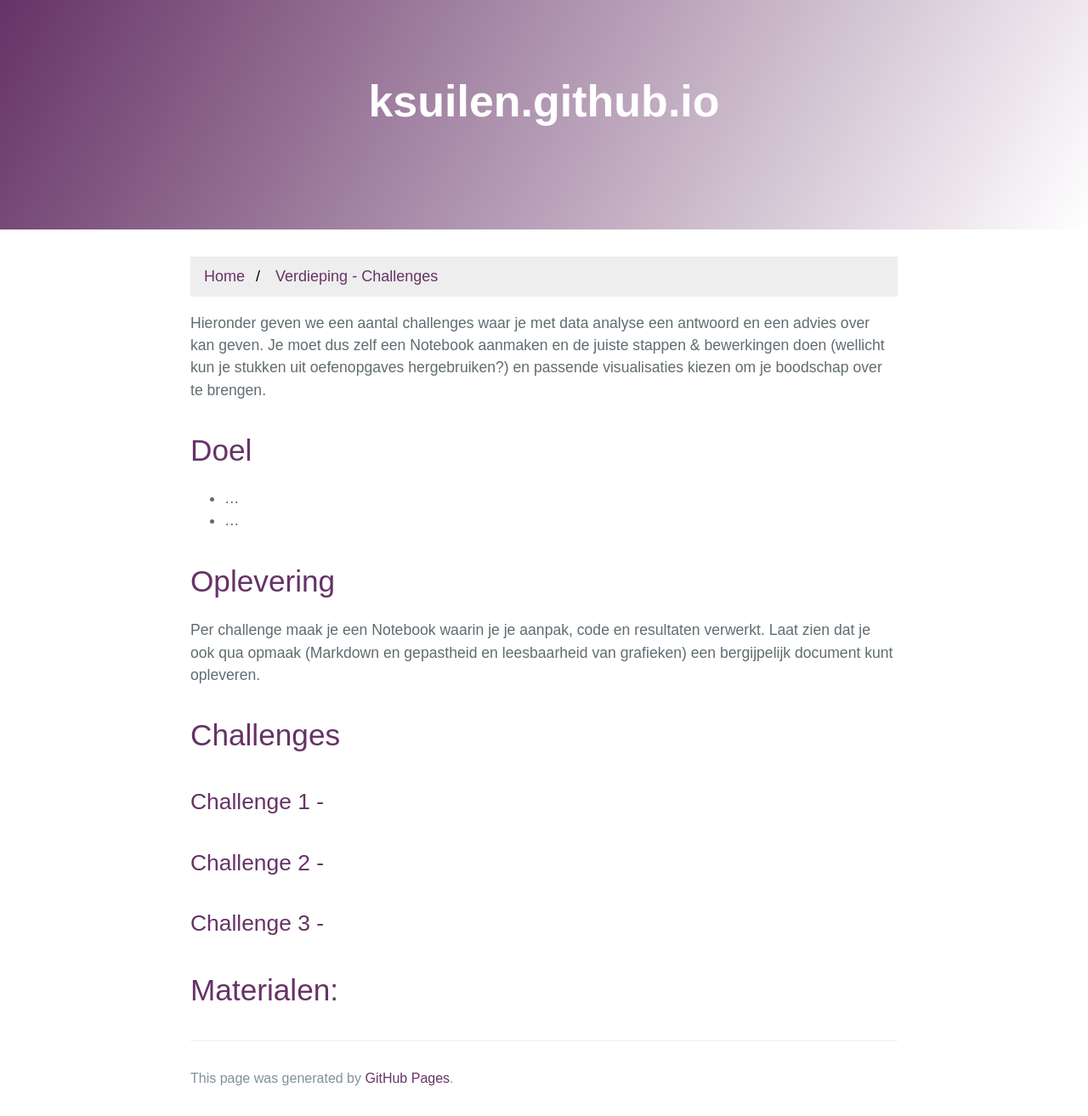
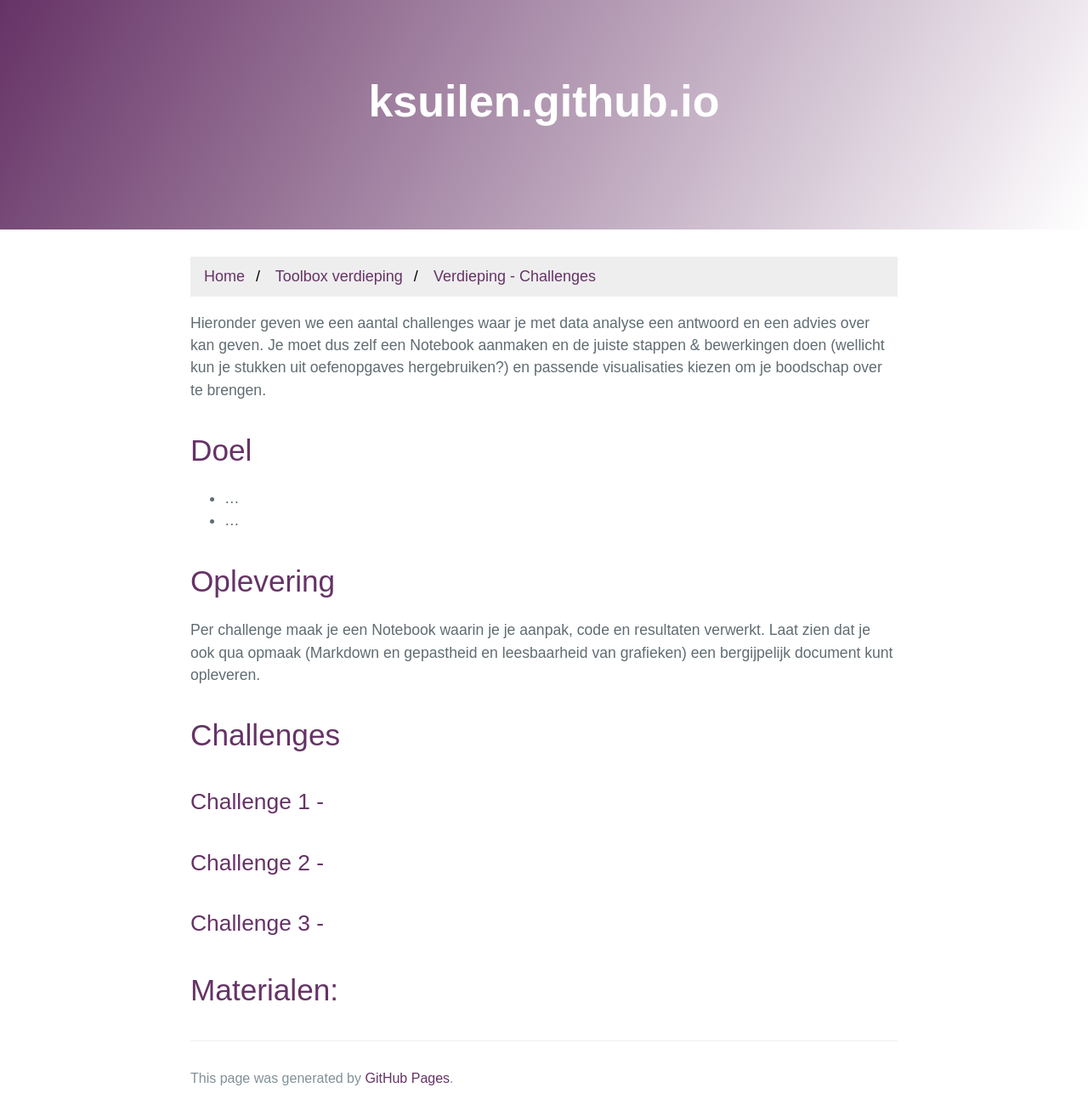
Before and after one commit to ksuilen/ksuilen.github.io, a Jekyll site: the page built from challenges_verdieping.md, in a window 1280 px wide. Shown: the whole page at 85% size. Built offline with Jekyll 4.4.1, drawn with Linux system fonts in a browser that asks for light colours; our own code applies the rules of GitHub Pages for plain Markdown files; the repository's description, which GitHub fills in, is left out.

Commit message:
Breadcrumb voor toolbox verdieping categorie toegevoegd.

```diff
--- a/_data/breadcrumbs.yaml
+++ b/_data/breadcrumbs.yaml
@@ -1,6 +1,10 @@
 orientatie:
-  title: Toolbox orientatie
+  title: Toolbox oriëntatie
   home: /toolbox_orientatie
+
+verdieping:
+  title: Toolbox verdieping
+  home: /toolbox_verdieping
 
 howto:
   title: Howto
```
